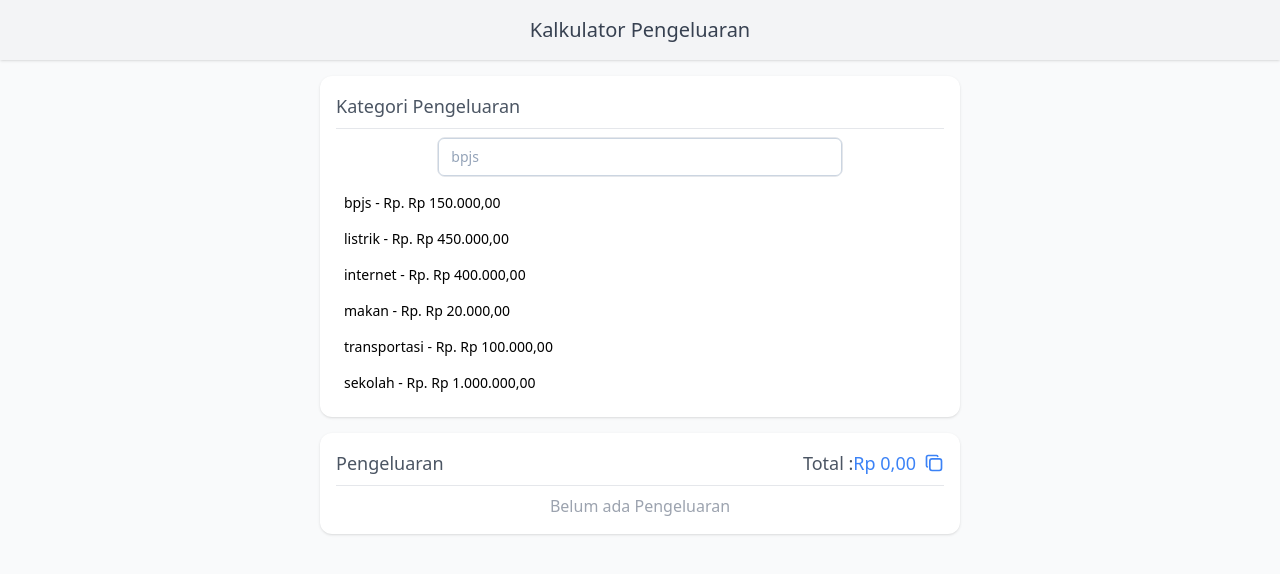
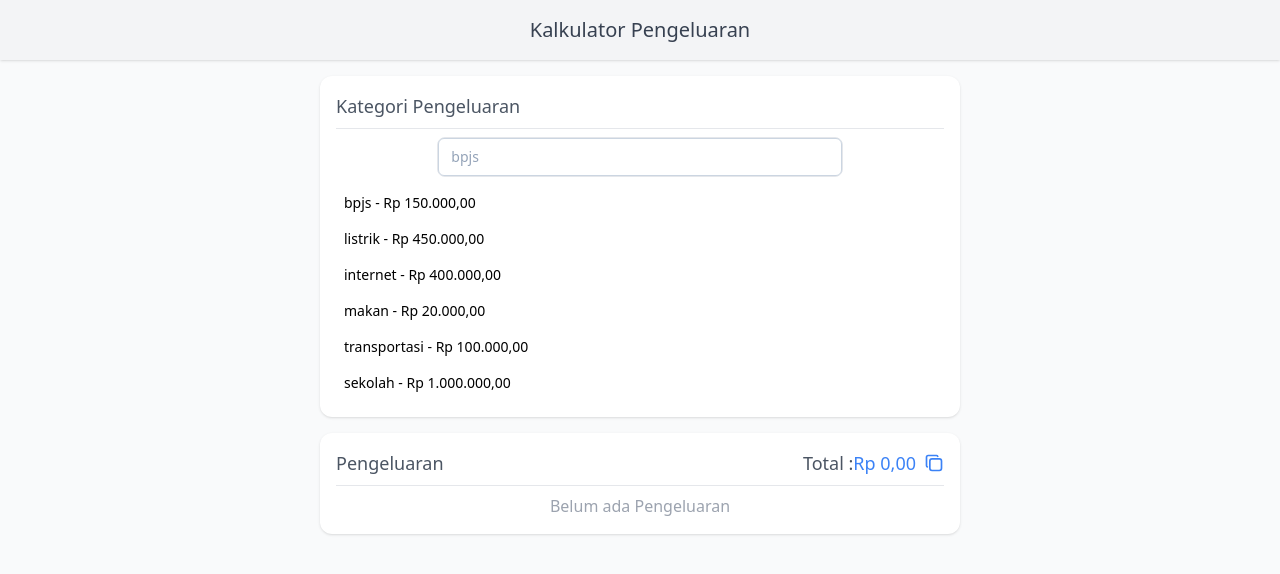
Before and after one commit to fikrianggara/kalkulator-pengeluaran, a Next.js app: page / in a window 1280 px wide. Shown: the top 574 px of the page. Built offline with nearby package versions, Linux system fonts and the light colour scheme.

Commit message:
Update index.jsx

```diff
--- a/pages/index.jsx
+++ b/pages/index.jsx
@@ -27,7 +27,7 @@ export const ListItem = ({ data, callback, isPengeluaran }) => {
           disabled={item.is_checked}
         >
           <span>
-            {item.nama} - Rp. {formatter.format(item.biaya)}
+            {item.nama} - {formatter.format(item.biaya)}
           </span>
           {item.is_checked && !isPengeluaran ? (
             <IconCircleCheckFilled color="gray" size={24} stroke={2} />
```
